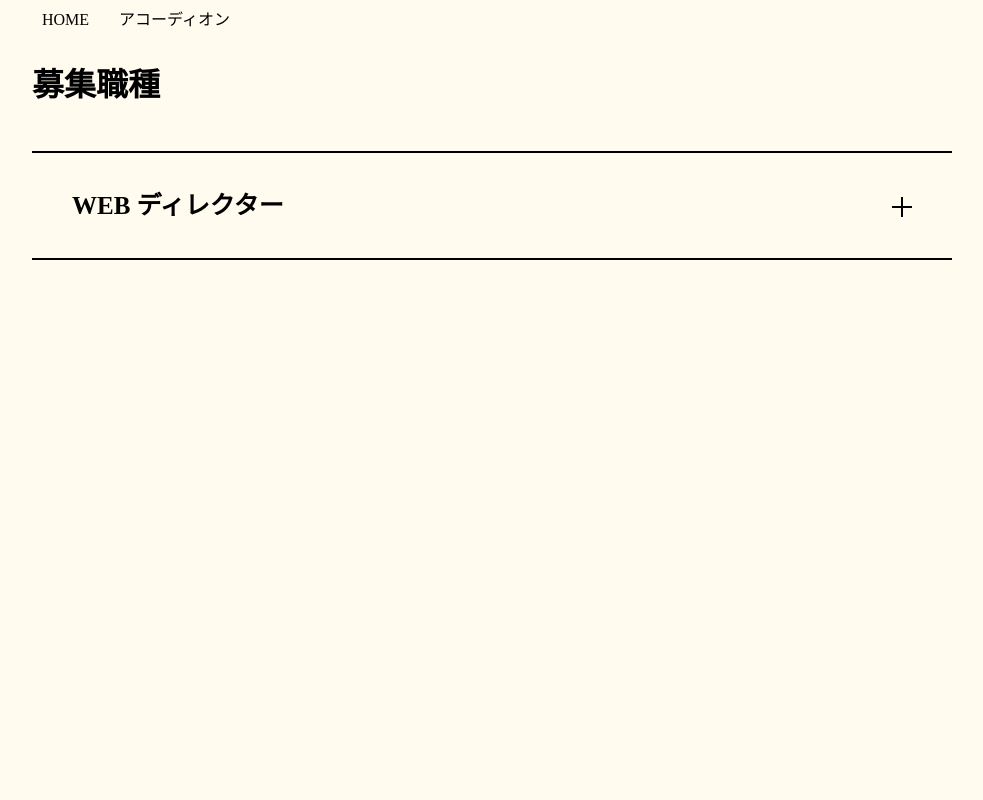
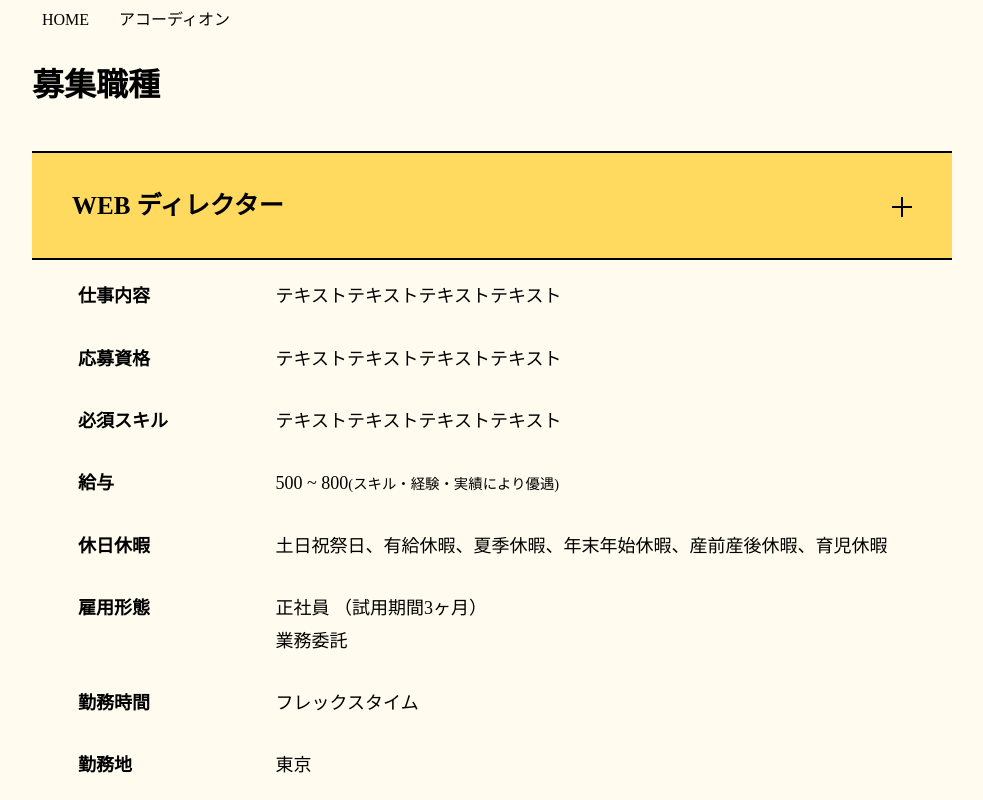
Before and after one commit to yutomiyake-pf/next-js-listener-lesson, a Next.js app: page /accordion in a window 1280 px wide. Both pictures are taken after a click on the button "WEB ディレクター". Shown: the top 800 px of the page, without its empty margins (148-1131 px from the left). Built offline with nearby package versions, Linux system fonts and the light colour scheme.

Commit message:
アコーディオンのstyle修正

```diff
--- a/src/pages/accordion.tsx
+++ b/src/pages/accordion.tsx
@@ -19,7 +19,35 @@ const AccordionPage: NextPage = () => {
       working_hours: 'フレックスタイム',
       place: '東京',
     },
+    {
+      title: 'WEB デザイナー',
+      jobDes: 'テキストテキストテキストテキスト',
+      QR: 'テキストテキストテキストテキスト',
+      skill: 'テキストテキストテキストテキスト',
+      salary_start: 500,
+      salary_end: 800,
+      vacation: '土日祝祭日、有給休暇、夏季休暇、年末年始休暇、産前産後休暇、育児休暇',
+      employment_status: '正社員 （試用期間3ヶ月）\n業務委託',
+      working_hours: 'フレックスタイム',
+      place: '東京',
+    },
+    {
+      title: 'プログラマー',
+      jobDes: 'テキストテキストテキストテキスト',
+      QR: 'テキストテキストテキストテキスト',
+      skill: 'テキストテキストテキストテキスト',
+      salary_start: 500,
+      salary_end: 800,
+      vacation: '土日祝祭日、有給休暇、夏季休暇、年末年始休暇、産前産後休暇、育児休暇',
+      employment_status: '正社員 （試用期間3ヶ月）\n業務委託',
+      working_hours: 'フレックスタイム',
+      place: '東京',
+    },
   ];
+
+  const onClickListTitle = (index: number) => {
+    setOpenIndex((prev) => (prev === index ? null : index));
+  };
 
   return (
     <>
@@ -29,29 +57,60 @@ const AccordionPage: NextPage = () => {
           <h1 className={styles.accordion__title}>募集職種</h1>
           <ol>
             {accordionList.map((item, index) => (
-              <li key={item.title}>
-                <div className={styles.accordion__listTitle}>{item.title}</div>
-                <div className={styles.accordion__menu}>
-                  <dl>
-                    <dt>仕事内容</dt>
-                    <dd>{item.jobDes}</dd>
-                    <dt>応募資格</dt>
-                    <dd>{item.QR}</dd>
-                    <dt>必須スキル</dt>
-                    <dd>{item.skill}</dd>
-                    <dt>給与</dt>
-                    <dd>
-                      {`${item.salary_start} ~ ${item.salary_end}`}{' '}
-                      <small>(スキル・経験・実績により優遇)</small>
-                    </dd>
-                    <dt>休日休暇</dt>
-                    <dd>{item.vacation}</dd>
-                    <dt>雇用形態</dt>
-                    <dd>{item.employment_status}</dd>
-                    <dt>勤務時間</dt>
-                    <dd>{item.working_hours}</dd>
-                    <dt>勤務地</dt>
-                    <dd>{item.place}</dd>
+              <li key={item.title} className={styles.accordion__list}>
+                <div
+                  role='button'
+                  tabIndex={0}
+                  className={`${styles.accordion__listTitle} ${
+                    index === openIndex ? styles['accordion__listTitle--active'] : ''
+                  }`}
+                  onClick={() => onClickListTitle(index)}
+                  onKeyDown={() => onClickListTitle(index)}
+                  aria-expanded={index === openIndex}
+                >
+                  {item.title}
+                </div>
+                <div
+                  className={`${styles.accordion__menu} ${
+                    index === openIndex ? styles['accordion__menu--active'] : ''
+                  }`}
+                >
+                  <dl className={styles.accordion__definitionList}>
+                    <div className={styles.accordion__definitionWrap}>
+                      <dt className={styles.accordion__definitionTerm}>仕事内容</dt>
+                      <dd className={styles.accordion__definitionDes}>{item.jobDes}</dd>
+                    </div>
+                    <div className={styles.accordion__definitionWrap}>
+                      <dt className={styles.accordion__definitionTerm}>応募資格</dt>
+                      <dd className={styles.accordion__definitionDes}>{item.QR}</dd>
+                    </div>
+                    <div className={styles.accordion__definitionWrap}>
+                      <dt className={styles.accordion__definitionTerm}>必須スキル</dt>
+                      <dd className={styles.accordion__definitionDes}>{item.skill}</dd>
+                    </div>
+                    <div className={styles.accordion__definitionWrap}>
+                      <dt className={styles.accordion__definitionTerm}>給与</dt>
+                      <dd className={styles.accordion__definitionDes}>
+                        {`${item.salary_start} ~ ${item.salary_end}`}
+                        <small>(スキル・経験・実績により優遇)</small>
+                      </dd>
+                    </div>
+                    <div className={styles.accordion__definitionWrap}>
+                      <dt className={styles.accordion__definitionTerm}>休日休暇</dt>
+                      <dd className={styles.accordion__definitionDes}>{item.vacation}</dd>
+                    </div>
+                    <div className={styles.accordion__definitionWrap}>
+                      <dt className={styles.accordion__definitionTerm}>雇用形態</dt>
+                      <dd className={styles.accordion__definitionDes}>{item.employment_status}</dd>
+                    </div>
+                    <div className={styles.accordion__definitionWrap}>
+                      <dt className={styles.accordion__definitionTerm}>勤務時間</dt>
+                      <dd className={styles.accordion__definitionDes}>{item.working_hours}</dd>
+                    </div>
+                    <div className={styles.accordion__definitionWrap}>
+                      <dt className={styles.accordion__definitionTerm}>勤務地</dt>
+                      <dd className={styles.accordion__definitionDes}>{item.place}</dd>
+                    </div>
                   </dl>
                 </div>
               </li>
--- a/src/styles/components/accordion.module.scss
+++ b/src/styles/components/accordion.module.scss
@@ -17,18 +17,32 @@ $breakPoint: 600px;
     line-height: 1;
     font-weight: bold;
     margin-bottom: 50px;
+
+    @media screen and (max-width: $breakPoint) {
+      font-size: 25px;
+    }
+  }
+
+  &__list {
+    &:nth-child(1) {
+      border-top: 2px solid black;
+    }
+    cursor: pointer;
   }
 
   &__listTitle {
-    border-top: 2px solid black;
-    border-bottom: 2px solid black;
+    display: block;
     font-size: 25px;
     line-height: 1;
     font-weight: bold;
     padding: 40px;
     position: relative;
-    cursor: pointer;
+    border-bottom: 2px solid black;
     transition: background-color 0.3s ease-in-out;
+
+    @media screen and (max-width: $breakPoint) {
+      font-size: 20px;
+    }
 
     &::after,
     &::before {
@@ -49,9 +63,47 @@ $breakPoint: 600px;
     &:hover {
       background-color: #ffda5f;
     }
+
+    &--active {
+      background-color: #ffda5f;
+    }
   }
 
   &__menu {
     display: none;
+
+    &--active {
+      display: block;
+    }
+  }
+
+  &__definitionList {
+    max-width: 90%;
+    margin: 20px auto 20px auto;
+    display: flex;
+    flex-direction: column;
+    gap: 30px;
+  }
+
+  &__definitionWrap {
+    width: 100%;
+    display: flex;
+    gap: 40px;
+    font-size: 18px;
+    line-height: 1.8;
+
+    @media screen and (max-width: $breakPoint) {
+      font-size: 14px;
+    }
+  }
+
+  &__definitionTerm {
+    width: 20%;
+    font-weight: bold;
+  }
+
+  &__definitionDes {
+    white-space: pre-wrap;
+    width: 80%;
   }
 }
--- a/src/styles/components/header.module.scss
+++ b/src/styles/components/header.module.scss
@@ -1,4 +1,7 @@
 @use '../lib/vars';
+
+$breakPoint: 600px;
+
 .header {
   width: 100vw;
   padding: 10px vars.$sidePadding;
@@ -13,11 +16,20 @@
     display: flex;
     flex-wrap: wrap;
     gap: 30px;
+
+    @media screen and (max-width: $breakPoint) {
+      gap: 20px;
+    }
   }
 
   &__link {
     color: black;
     font-size: 1rem;
     line-height: 1.2;
+
+    @media screen and (max-width: $breakPoint) {
+      font-size: 12px;
+      line-height: 1;
+    }
   }
 }
```
